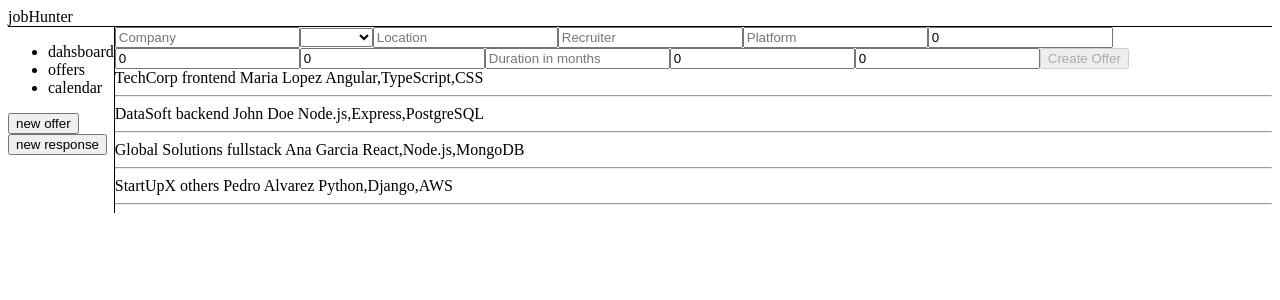
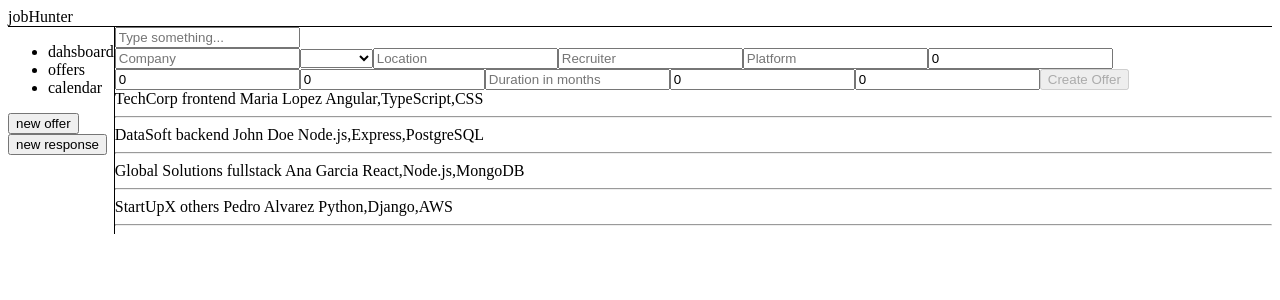
Before and after one commit to gabrielardevol/jobHunter-frontend, an Angular app in the folder jobHunter-frontend/: page / in a window 1280 px wide. Shown: the top 300 px of the page. Built offline with nearby package versions, Linux system fonts and the light colour scheme.

Commit message:
offer-creation llm input

```diff
--- a/jobHunter-frontend/src/app/offer-creation.component.ts
+++ b/jobHunter-frontend/src/app/offer-creation.component.ts
@@ -1,12 +1,15 @@
 import { Component } from '@angular/core';
-import { FormBuilder, FormGroup, Validators } from '@angular/forms';
+import { FormBuilder, FormControl, FormGroup, Validators } from '@angular/forms';
 import { ReactiveFormsModule } from '@angular/forms';
 import { OffersService } from './services/offers.service';
+import { debounceTime, Observable } from 'rxjs';
+import { LlmService } from './services/llm.service';
 
 @Component({
   selector: 'app-offer-creation',
   imports: [ReactiveFormsModule ],
   template: `
+     <input [formControl]="llmControl" placeholder="Type something..." />
 
     <form [formGroup]="offerForm" (ngSubmit)="offersService.addOffer(offerForm.value); offerForm.reset()">
  <input formControlName="company" placeholder="Company" />
@@ -37,8 +40,12 @@ import { OffersService } from './services/offers.service';
 })
 export class OfferCreationComponent {
   offerForm: FormGroup;
+  llmControl: FormControl = new FormControl;
+  textSource$: Observable<string> = this.llmControl.valueChanges.pipe(
+    debounceTime(1000),
+  );
 
-  constructor(private fb: FormBuilder, public offersService: OffersService) {
+  constructor(private fb: FormBuilder, public offersService: OffersService, public llmService: LlmService) {
     this.offerForm = this.fb.group({
       company: ['', Validators.required],
       role: ['', Validators.required],
@@ -55,6 +62,10 @@ export class OfferCreationComponent {
       experienceMaximum: [0, Validators.min(0)],
       createdAt: [new Date()]
     });
+
+    this.textSource$.subscribe(response => {
+        this.llmService.promptOffer(response)
+    })
    }
 
   ngOnInit(): void {
--- a/jobHunter-frontend/src/app/services/llm.service.ts
+++ b/jobHunter-frontend/src/app/services/llm.service.ts
@@ -11,7 +11,8 @@ export class LlmService {
     constructor() {
     }
 
-    promptOffer() {
+    promptOffer(offerText: string) {
+        console.log(offerText)
     }
 
     promptResponse() {
```
